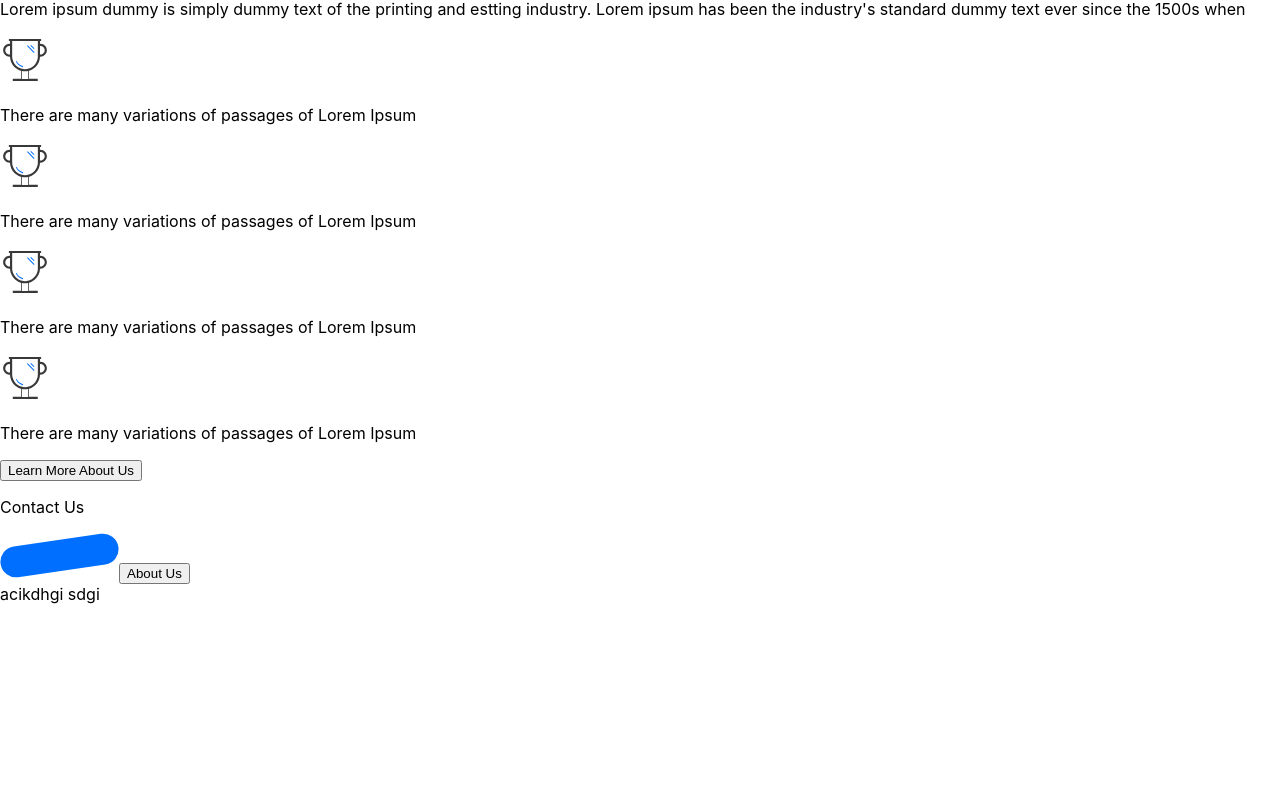
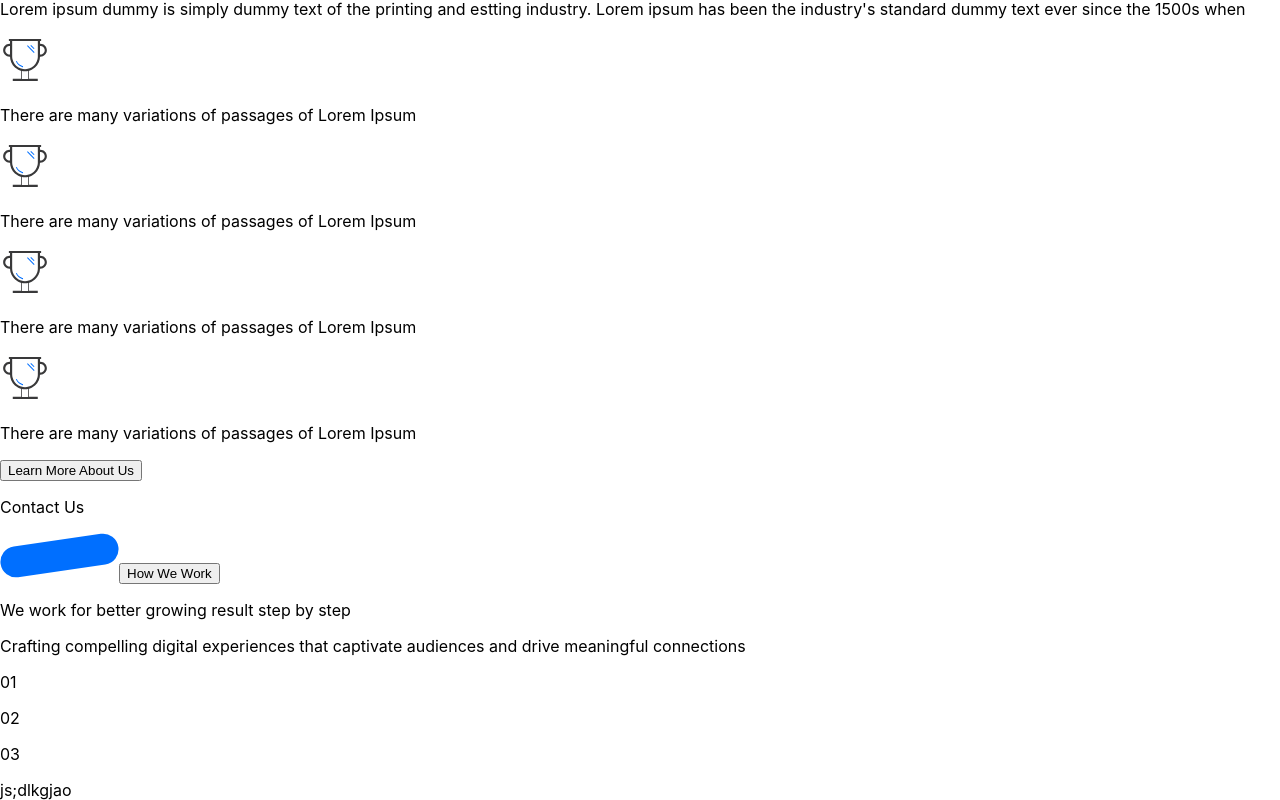
Before and after one commit to mudassir7732/Jataq-Technologies, a React (Create React App) app: page / in a window 1280 px wide. Shown: the part 2268-3068 px from the top of the page. Before the commit the page ends 2872 px from the top, so only its background shows below. Built offline with nearby package versions, Linux system fonts and the light colour scheme.

Commit message:
Updated code

```diff
--- a/src/components/about-us/index.js
+++ b/src/components/about-us/index.js
@@ -29,12 +29,12 @@ const AboutUs = () => {
                 </div>
             </div>
             <div className="flex flex-col w-full lg:w-[47%]">
-                <div className="w-fit hidden lg:block">
+                {/* <div className="w-fit hidden lg:block"> */}
                     <img src='/assets/icons/Rectangle58.svg' alt='button_background' className="absolute z-0" />
                     <button className="text-black border-[1px] text-[14px] font-[300] font-[Montserrat] border-black absolute z-50 w-[119px] h-[31px] mt-2 rounded-full bg-white">
                         About Us
                     </button>
-                </div>
+                {/* </div> */}
 
                 <p className="text-[38px] font-[700] text-black font-[Montserrat] pt-[20px] md:pt-[30px] lg:pt-[60px]">
                     Connecting your business with the world
--- a/src/components/how-we-work/index.js
+++ b/src/components/how-we-work/index.js
@@ -1,14 +1,39 @@
 const WorkMethod = () => {
     return (
-        <div>
-            <div className="flex flex-col items-center w-full">
-                <img src='/assets/icons/Rectangle58.svg' alt='button_background' className="absolute z-0" />
-                <button className="text-black border-[1px] text-[14px] font-[300] font-[Montserrat] border-black absolute z-50 w-[119px] h-[31px] mt-2 rounded-full bg-white">
-                    About Us
-                </button>
+        <div className="flex flex-col items-center mx-[100px]">
+            <img src='/assets/icons/Rectangle58.svg' alt='button_background' className="absolute z-0" />
+            <button className="text-black border-[1px] text-[14px] font-[300] font-[Montserrat] border-black absolute z-50 w-[119px] h-[31px] mt-2 rounded-full bg-white">
+                How We Work
+            </button>
+
+            <p className="text-[38px] font-[700] font-[Montserrat] mt-12 max-w-[700px] text-center">
+                We work for better growing result step by step
+            </p>
+            <p className="text-[18px] font-[400] text-black font-[Montserrat] max-w-[670px] text-center mt-[19px]">
+                Crafting compelling digital experiences that captivate audiences and drive meaningful connections
+            </p>
+
+            <div className="w-full grid grid-cols-3 border-b-[1px] border-[#d7d7d7] ">
+                <p className="text-[38px] font-[700] text-[#d2d2d2]">
+                    01
+                </p>
+                <p className="text-[38px] font-[700] text-[#d2d2d2]">
+                    02
+                </p>
+                <p className="text-[38px] font-[700] text-[#d2d2d2]">
+                    03
+                </p>
             </div>
+            <div className="grid grid-cols-3 w-full h-[43px]">
+                <div className="border-l-[1px] border-[#d7d7d7] ml-[20px]">
+                </div>
+                <div className="border-l-[1px] border-[#d7d7d7] ml-[20px]">
+                </div>
+                <div className="border-l-[1px] border-[#d7d7d7] ml-[20px]">
+                </div>
+            </div>
+            js;dlkgjao
 
-            acikdhgi sdgi
         </div>
     )
 }
```
Also changed, not shown: public/assets/icons/arrow-head.svg (added).
